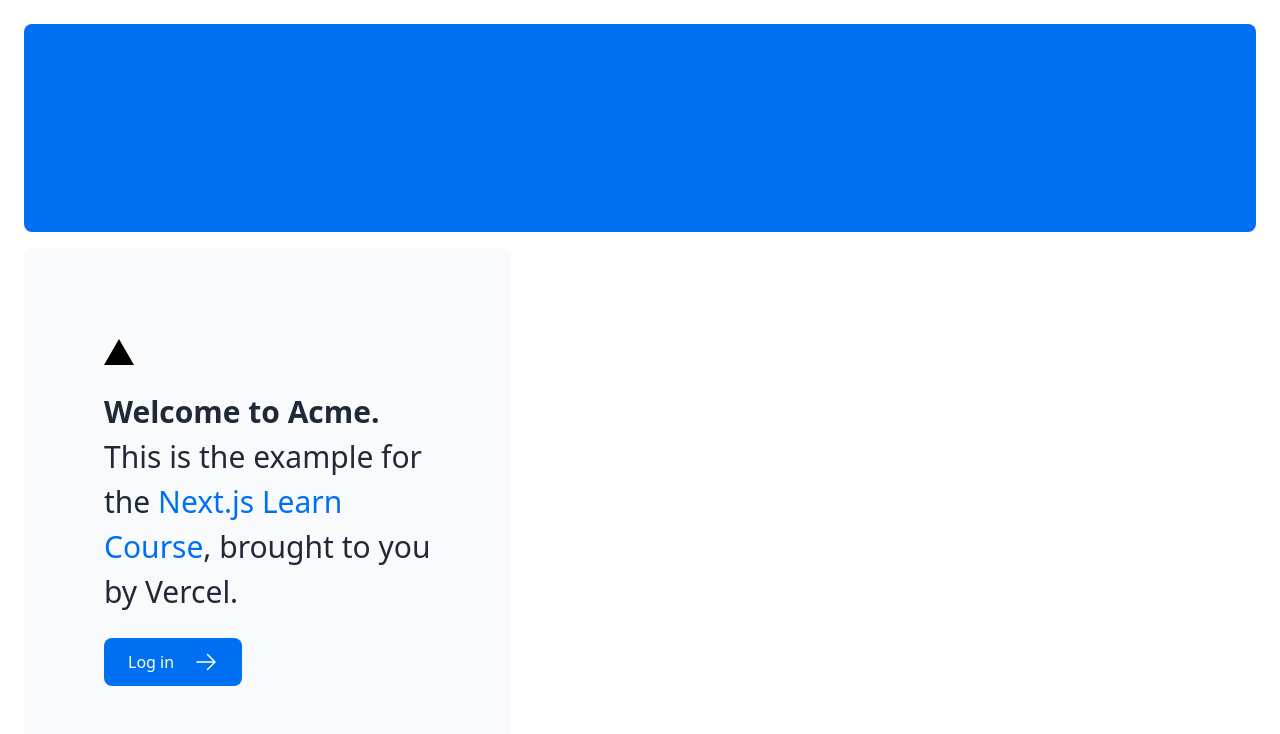
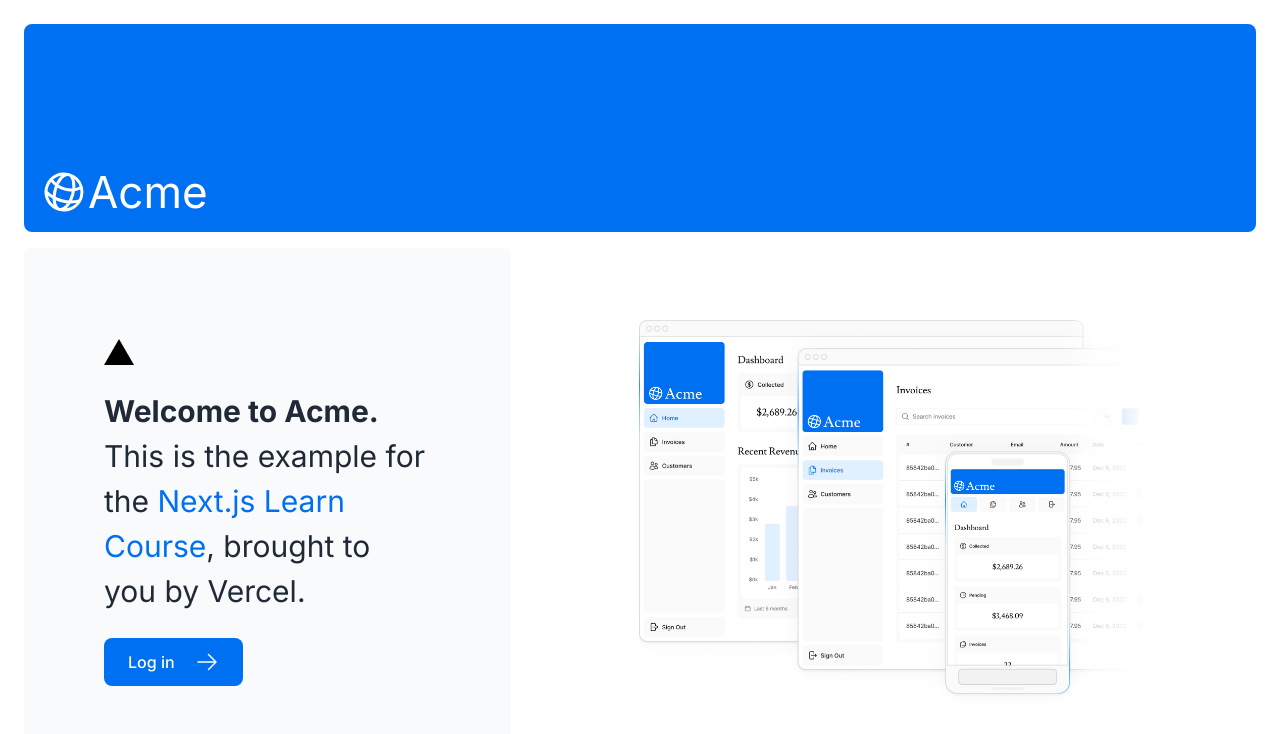
Before and after one commit to douglas86/next16-tutorial, a Next.js app: page / in a window 1280 px wide. Shown: the top 734 px of the page. Built offline with nearby package versions, Linux system fonts and the light colour scheme.

Commit message:
feat: chapter 3 completed

```diff
--- a/app/layout.tsx
+++ b/app/layout.tsx
@@ -1,4 +1,6 @@
 import '@/app/ui/global.css'
+import {inter} from '@/app/ui/fonts'
+
 
 import React from "react";
 
@@ -9,7 +11,7 @@
 }) {
   return (
     <html lang="en">
-      <body>{children}</body>
+      <body className={`${inter.className} antialiased`}>{children}</body>
     </html>
   );
 }
--- a/app/page.tsx
+++ b/app/page.tsx
@@ -1,20 +1,22 @@
-import AcmeLogo from '@/app/ui/acme-logo';
-import { ArrowRightIcon } from '@heroicons/react/24/outline';
-import Link from 'next/link';
+import AcmeLogo from "@/app/ui/acme-logo";
+import { ArrowRightIcon } from "@heroicons/react/24/outline";
+import Link from "next/link";
+import { lusitana } from "@/app/ui/fonts";
+import Image from "next/image";
 
 export default function Page() {
   return (
     <main className="flex min-h-screen flex-col p-6">
       <div className="flex h-20 shrink-0 items-end rounded-lg bg-blue-500 p-4 md:h-52">
-        {/* <AcmeLogo /> */}
+        <AcmeLogo />
       </div>
       <div className="mt-4 flex grow flex-col gap-4 md:flex-row">
         <div className="flex flex-col justify-center gap-6 rounded-lg bg-gray-50 px-6 py-10 md:w-2/5 md:px-20">
-            <div
-                className="relative w-0 h-0 border-l-[15px] border-r-[15px] border-b-[26px] border-l-transparent border-r-transparent border-b-black"
-            />
-          <p className={`text-xl text-gray-800 md:text-3xl md:leading-normal`}>
-            <strong>Welcome to Acme.</strong> This is the example for the{' '}
+          <div className="relative w-0 h-0 border-l-[15px] border-r-[15px] border-b-[26px] border-l-transparent border-r-transparent border-b-black" />
+          <p
+            className={`text-xl text-gray-800 md:text-3xl md:leading-normal ${lusitana.className}`}
+          >
+            <strong>Welcome to Acme.</strong> This is the example for the{" "}
             <a href="https://nextjs.org/learn/" className="text-blue-500">
               Next.js Learn Course
             </a>
@@ -29,6 +31,20 @@
         </div>
         <div className="flex items-center justify-center p-6 md:w-3/5 md:px-28 md:py-12">
           {/* Add Hero Images Here */}
+          <Image
+            src={`/hero-desktop.png`}
+            alt={`Screenshots of the dashboard project showing dektop version`}
+            width={1000}
+            height={760}
+            className={`hidden md:block`}
+          />
+          <Image
+            src={`/hero-mobile.png`}
+            alt={`Screenshots`}
+            width={560}
+            height={620}
+            className={`block md:hidden`}
+          />
         </div>
       </div>
     </main>
--- /dev/null
+++ b/app/ui/fonts.ts
@@ -0,0 +1,5 @@
+import {Inter} from 'next/font/google'
+
+export const inter = Inter({subsets:['latin']})
+
+export const lusitana = Inter({subsets:['latin'], weight: ["400", "700"]})
--- a/package.json
+++ b/package.json
@@ -15,6 +15,7 @@
     "next-auth": "5.0.0-beta.25",
     "postcss": "8.5.1",
     "postgres": "^3.4.6",
+    "prettier": "^3.6.2",
     "react": "latest",
     "react-dom": "latest",
     "tailwindcss": "3.4.17",
```
Also changed, not shown: 1 other file (tests, documents, lock files or other folders).
